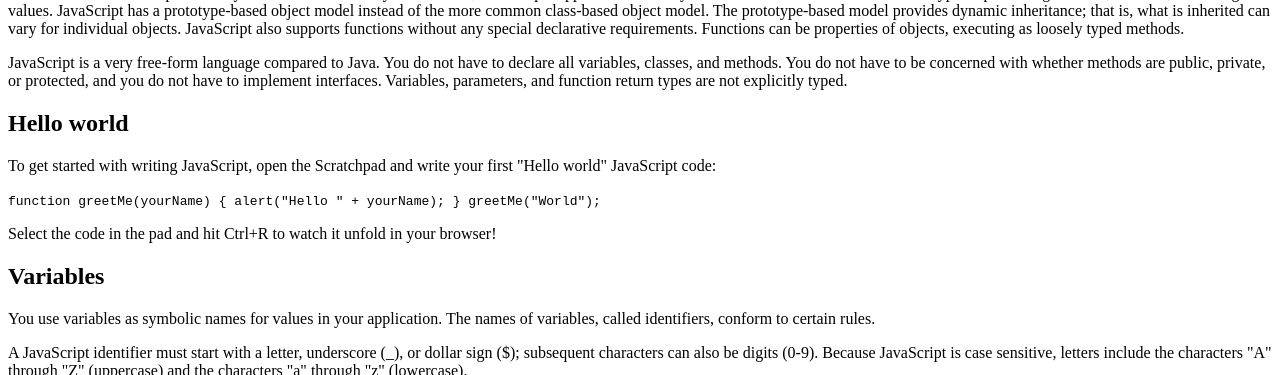
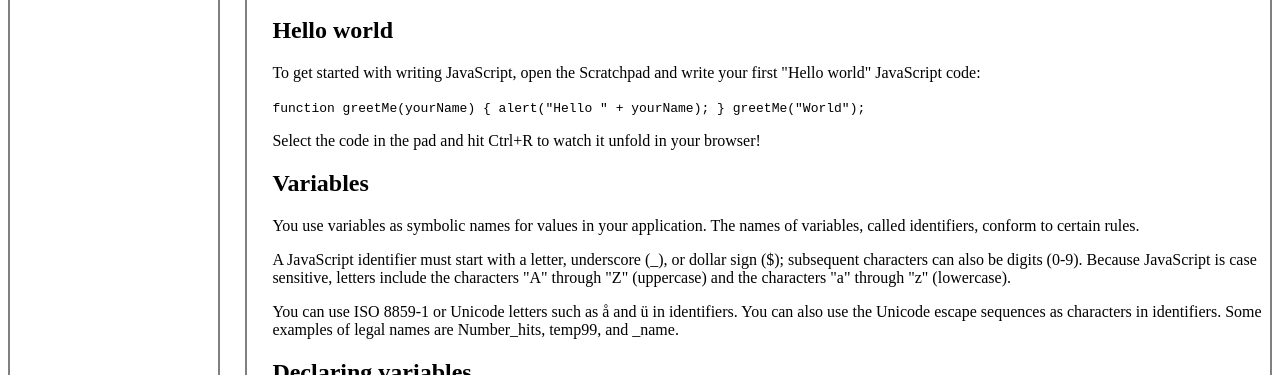
Before and after one commit to hiabed/hiabed.github.io, a plain HTML site: page doc/index.html in a window 1280 px wide. Shown: the part 725-1100 px from the top of the page. Drawn offline with Linux system fonts and the light colour scheme.

Commit message:
last_commit

```diff
--- a/doc/style.css
+++ b/doc/style.css
@@ -1,3 +1,19 @@
 #ul {
     list-style-type: none;
 }
+
+#navbar {
+    border: 2px solid grey;
+    padding-left: 2%;
+    padding-right: 2%;
+}
+
+#main-doc {
+    border: 2px solid grey;
+    padding-left: 2%;
+    margin-left: 2%;
+}
+
+body {
+    display: flex;
+}
```
